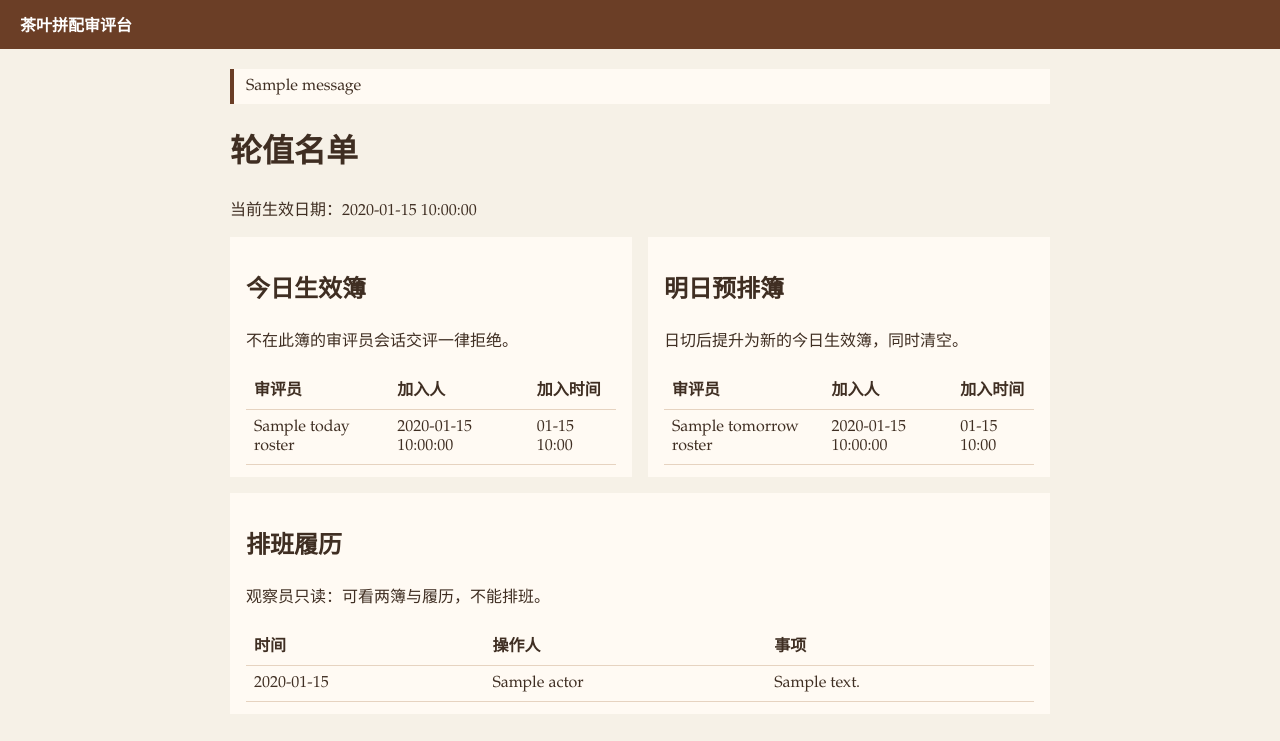
After one commit to lacsar712/cc-tb-b09-GSB, a Flask app: template backend/templates/roster.html in a window 1280 px wide. The commit adds this page. Shown: the top 741 px of the page. Run offline with Flask 3, Linux system fonts and the light colour scheme; the template is opened without the code that fills it: most values are stand-ins (such as "Sample title", 1, 10 or a date in 2020); one stand-in notice (Sample message) is shown; some libraries are stand-ins or nearby versions.

Commit message:
feat: duty roster books

```diff
--- a/backend/app.py
+++ b/backend/app.py
@@ -1,8 +1,18 @@
 import os
+import re
+from datetime import date
 from functools import wraps
 
 import psycopg2
-from flask import Flask, redirect, render_template, request, session, url_for
+from flask import (
+    Flask,
+    flash,
+    redirect,
+    render_template,
+    request,
+    session,
+    url_for,
+)
 from psycopg2.extras import RealDictCursor
 
 from rules import weigh
@@ -14,6 +24,9 @@ ACCOUNTS = {
     "taster": {"password": "tea123456", "role": "writer"},
     "observer": {"password": "look123456", "role": "reader"},
 }
+
+BOOKS = {"today": "今日生效簿", "tomorrow": "明日预排簿"}
+NAME_SPLIT = re.compile(r"[,\s，、;；]+")
 
 
 def db():
@@ -28,6 +41,70 @@ def login_required(fn):
         return fn(*args, **kwargs)
 
     return wrap
+
+
+def writer_required(fn):
+    @wraps(fn)
+    def wrap(*args, **kwargs):
+        if "user" not in session:
+            return redirect(url_for("login"))
+        if session.get("role") != "writer":
+            return ("仅审评员可排班", 403)
+        return fn(*args, **kwargs)
+
+    return wrap
+
+
+def audit(cur, actor, action, book=None, name=None, detail=None):
+    cur.execute(
+        """INSERT INTO roster_audit (actor, action, book, name, detail)
+           VALUES (%s,%s,%s,%s,%s)""",
+        (actor, action, book, name, detail),
+    )
+
+
+def ensure_rollover(cur):
+    """跨自然日：把昨日的明日预排提升为新的今日生效，清空明日预排，写一条日切履历。"""
+    cur.execute("SELECT active_date FROM roster_meta WHERE id = 1 FOR UPDATE")
+    row = cur.fetchone()
+    active_date = row["active_date"] if row else None
+    today = date.today()
+    if active_date is not None and active_date >= today:
+        return False
+    cur.execute("SELECT name FROM roster WHERE book = 'tomorrow' ORDER BY name")
+    promoted = [r["name"] for r in cur.fetchall()]
+    cur.execute("DELETE FROM roster WHERE book = 'today'")
+    cur.execute("UPDATE roster SET book = 'today' WHERE book = 'tomorrow'")
+    cur.execute(
+        """INSERT INTO roster_meta (id, active_date) VALUES (1, %s)
+           ON CONFLICT (id) DO UPDATE SET active_date = EXCLUDED.active_date""",
+        (today,),
+    )
+    detail = "明日预排提升为今日生效：" + ("、".join(promoted) if promoted else "（空）")
+    audit(cur, "system", "rollover", detail=detail)
+    return True
+
+
+def do_rollover(cur):
+    """立即执行一次日切提升（与跨自然日同流程）。"""
+    cur.execute("SELECT name FROM roster WHERE book = 'tomorrow' ORDER BY name")
+    promoted = [r["name"] for r in cur.fetchall()]
+    cur.execute("DELETE FROM roster WHERE book = 'today'")
+    cur.execute("UPDATE roster SET book = 'today' WHERE book = 'tomorrow'")
+    today = date.today()
+    cur.execute(
+        """INSERT INTO roster_meta (id, active_date) VALUES (1, %s)
+           ON CONFLICT (id) DO UPDATE SET active_date = EXCLUDED.active_date""",
+        (today,),
+    )
+    detail = "明日预排提升为今日生效：" + ("、".join(promoted) if promoted else "（空）")
+    audit(cur, "system", "rollover", detail=detail)
+    return promoted
+
+
+def parse_names(raw):
+    # 保留同批次内的重复项，交给入库前去重并统一提示"重名跳过"
+    return [p.strip() for p in NAME_SPLIT.split(raw or "") if p.strip()]
 
 
 @app.get("/health")
@@ -59,10 +136,22 @@ def logout():
 @app.get("/")
 @login_required
 def home():
+    can_write = session.get("role") == "writer"
+    on_duty = False
     with db() as conn, conn.cursor(cursor_factory=RealDictCursor) as cur:
+        ensure_rollover(cur)
+        if can_write:
+            cur.execute(
+                "SELECT 1 FROM roster WHERE book = 'today' AND name = %s",
+                (session["user"],),
+            )
+            on_duty = cur.fetchone() is not None
         cur.execute("SELECT * FROM cuppings ORDER BY id DESC")
         rows = cur.fetchall()
-    return render_template("home.html", rows=rows, can_write=session.get("role") == "writer")
+        conn.commit()
+    return render_template(
+        "home.html", rows=rows, can_write=can_write, on_duty=on_duty
+    )
 
 
 @app.post("/cuppings")
@@ -70,12 +159,24 @@ def home():
 def create():
     if session.get("role") != "writer":
         return ("仅审评员可提交拼配审评", 403)
-    aroma = float(request.form["aroma"])
-    taste = float(request.form["taste"])
-    liquor = float(request.form["liquor"])
-    lot = request.form["lot"].strip()
-    verdict, note, score = weigh(aroma, taste, liquor)
     with db() as conn, conn.cursor(cursor_factory=RealDictCursor) as cur:
+        ensure_rollover(cur)
+        cur.execute(
+            "SELECT 1 FROM roster WHERE book = 'today' AND name = %s",
+            (session["user"],),
+        )
+        if cur.fetchone() is None:
+            conn.commit()
+            msg = "你不在今日生效簿内，本轮交评被拒绝"
+            if request.headers.get("HX-Request"):
+                return (msg, 403)
+            flash(msg, "error")
+            return redirect(url_for("home"))
+        aroma = float(request.form["aroma"])
+        taste = float(request.form["taste"])
+        liquor = float(request.form["liquor"])
+        lot = request.form["lot"].strip()
+        verdict, note, score = weigh(aroma, taste, liquor)
         cur.execute(
             """INSERT INTO cuppings (lot, aroma, taste, liquor, score, verdict, note, created_by)
                VALUES (%s,%s,%s,%s,%s,%s,%s,%s) RETURNING *""",
@@ -86,3 +187,122 @@ def create():
     if request.headers.get("HX-Request"):
         return render_template("_row.html", row=row)
     return redirect(url_for("home"))
+
+
+@app.get("/roster")
+@login_required
+def roster_page():
+    with db() as conn, conn.cursor(cursor_factory=RealDictCursor) as cur:
+        rolled = ensure_rollover(cur)
+        if rolled:
+            conn.commit()
+        cur.execute("SELECT active_date FROM roster_meta WHERE id = 1")
+        active_date = cur.fetchone()["active_date"]
+        cur.execute("SELECT * FROM roster WHERE book = 'today' ORDER BY name")
+        today_roster = cur.fetchall()
+        cur.execute("SELECT * FROM roster WHERE book = 'tomorrow' ORDER BY name")
+        tomorrow_roster = cur.fetchall()
+        cur.execute("SELECT * FROM roster_audit ORDER BY id DESC LIMIT 100")
+        audits = cur.fetchall()
+        conn.commit()
+    today_names = {r["name"] for r in today_roster}
+    return render_template(
+        "roster.html",
+        today_roster=today_roster,
+        tomorrow_roster=tomorrow_roster,
+        audits=audits,
+        active_date=active_date,
+        book_labels=BOOKS,
+        can_write=session.get("role") == "writer",
+        on_duty=session.get("user") in today_names,
+    )
+
+
+@app.post("/roster/add")
+@writer_required
+def roster_add():
+    book = request.form.get("book", "")
+    if book not in BOOKS:
+        flash("未知簿名", "error")
+        return redirect(url_for("roster_page"))
+    names = parse_names(request.form.get("names", ""))
+    if not names:
+        flash("没有解析到任何人名", "error")
+        return redirect(url_for("roster_page"))
+    added, skipped = [], []
+    with db() as conn, conn.cursor(cursor_factory=RealDictCursor) as cur:
+        ensure_rollover(cur)
+        for name in names:
+            cur.execute(
+                "SELECT 1 FROM roster WHERE book = %s AND name = %s",
+                (book, name),
+            )
+            if cur.fetchone() is not None:
+                skipped.append(name)
+                continue
+            cur.execute(
+                "INSERT INTO roster (book, name, added_by) VALUES (%s,%s,%s)",
+                (book, name, session["user"]),
+            )
+            audit(
+                cur,
+                session["user"],
+                "add",
+                book=book,
+                name=name,
+                detail=f"加入{BOOKS[book]}",
+            )
+            added.append(name)
+        conn.commit()
+    if added:
+        flash(f"已加入{BOOKS[book]}：{'、'.join(added)}", "ok")
+    if skipped:
+        unique_skipped = list(dict.fromkeys(skipped))
+        flash(f"重名跳过：{'、'.join(unique_skipped)}", "error")
+    return redirect(url_for("roster_page"))
+
+
+@app.post("/roster/remove")
+@writer_required
+def roster_remove():
+    book = request.form.get("book", "")
+    name = request.form.get("name", "").strip()
+    if book not in BOOKS or not name:
+        flash("参数不完整", "error")
+        return redirect(url_for("roster_page"))
+    removed = False
+    with db() as conn, conn.cursor(cursor_factory=RealDictCursor) as cur:
+        ensure_rollover(cur)
+        cur.execute(
+            "DELETE FROM roster WHERE book = %s AND name = %s",
+            (book, name),
+        )
+        removed = cur.rowcount > 0
+        if removed:
+            audit(
+                cur,
+                session["user"],
+                "remove",
+                book=book,
+                name=name,
+                detail=f"移出{BOOKS[book]}",
+            )
+        conn.commit()
+    if removed:
+        flash(f"已将 {name} 移出{BOOKS[book]}", "ok")
+    else:
+        flash(f"{name} 不在{BOOKS[book]}中", "error")
+    return redirect(url_for("roster_page"))
+
+
+@app.post("/roster/rollover")
+@writer_required
+def roster_rollover():
+    with db() as conn, conn.cursor(cursor_factory=RealDictCursor) as cur:
+        promoted = do_rollover(cur)
+        conn.commit()
+    flash(
+        "日切完成，新今日生效簿：" + ("、".join(promoted) if promoted else "（空）"),
+        "ok",
+    )
+    return redirect(url_for("roster_page"))
--- a/backend/templates/base.html
+++ b/backend/templates/base.html
@@ -5,24 +5,43 @@
   <title>茶叶拼配审评台</title>
   <style>
     body { font-family: "Palatino Linotype", serif; background: #f6f1e7; color: #3f2e22; margin: 0; }
-    header { background: #6b3e26; color: #fff; padding: 12px 20px; display: flex; gap: 16px; }
+    header { background: #6b3e26; color: #fff; padding: 12px 20px; display: flex; gap: 16px; align-items: center; }
     header a { color: #f6e7c1; }
     main { max-width: 820px; margin: 20px auto; }
     table { width: 100%; background: #fffaf3; border-collapse: collapse; }
     td, th { padding: 8px; border-bottom: 1px solid #e6d3c0; text-align: left; }
     form { background: #fffaf3; padding: 12px; margin-bottom: 16px; }
     .pass { color: #166534; } .fail { color: #9f1239; }
+    .card { background: #fffaf3; padding: 12px 16px; margin-bottom: 16px; }
+    .grid { display: grid; grid-template-columns: 1fr 1fr; gap: 16px; }
+    .badge { display: inline-block; padding: 2px 8px; border-radius: 10px; font-size: 12px; }
+    .badge.on { background: #dcfce7; color: #166534; }
+    .badge.off { background: #fee2e2; color: #9f1239; }
+    button { cursor: pointer; }
+    .flash { padding: 8px 12px; margin-bottom: 10px; background: #fffaf3; border-left: 4px solid #6b3e26; }
+    .flash.ok { border-left-color: #166534; }
+    .flash.error { border-left-color: #9f1239; }
+    textarea { width: 100%; box-sizing: border-box; }
   </style>
 </head>
 <body>
   <header>
     <strong>茶叶拼配审评台</strong>
     {% if session.user %}
+      <a href="{{ url_for('home') }}">审评台</a>
+      <a href="{{ url_for('roster_page') }}">轮值名单</a>
       <span>{{ session.user }}</span>
       <a href="{{ url_for('logout') }}">退出</a>
     {% endif %}
   </header>
-  <main>{% block body %}{% endblock %}</main>
+  <main>
+    {% with messages = get_flashed_messages(with_categories=true) %}
+      {% for category, message in messages %}
+        <div class="flash {{ category }}">{{ message }}</div>
+      {% endfor %}
+    {% endwith %}
+    {% block body %}{% endblock %}
+  </main>
   <script>
     document.addEventListener("submit", async (event) => {
       const form = event.target;
--- a/backend/templates/login.html
+++ b/backend/templates/login.html
@@ -7,6 +7,6 @@
   <input name="username" value="taster" />
   <input name="password" type="password" value="tea123456" />
   <button>登录</button>
-  <p>taster / tea123456 可审评；observer / look123456 只看</p>
+  <p>taster / tea123456 可审评、可排班；observer / look123456 只看两簿与履历</p>
 </form>
 {% endblock %}
--- /dev/null
+++ b/backend/templates/roster.html
@@ -0,0 +1,111 @@
+{% extends "base.html" %}
+{% block body %}
+<h1>轮值名单</h1>
+<p>当前生效日期：{{ active_date }}
+  {% if on_duty %}<span class="badge on">你今日值班</span>{% endif %}
+</p>
+
+{% if can_write %}
+<form method="post" action="{{ url_for('roster_rollover') }}"
+      onsubmit="return confirm('立即执行日切？明日预排将提升为今日生效。')">
+  <button>执行日切（明日预排 → 今日生效）</button>
+</form>
+{% endif %}
+
+<div class="grid">
+  <div class="card">
+    <h2>今日生效簿</h2>
+    <p>不在此簿的审评员会话交评一律拒绝。</p>
+    <table>
+      <thead><tr><th>审评员</th><th>加入人</th><th>加入时间</th>{% if can_write %}<th></th>{% endif %}</tr></thead>
+      <tbody>
+        {% for r in today_roster %}
+        <tr>
+          <td>{{ r.name }}</td>
+          <td>{{ r.added_by }}</td>
+          <td>{{ r.added_at.strftime('%m-%d %H:%M') }}</td>
+          {% if can_write %}
+          <td>
+            <form method="post" action="{{ url_for('roster_remove') }}" style="margin:0;padding:0;background:none">
+              <input type="hidden" name="book" value="today" />
+              <input type="hidden" name="name" value="{{ r.name }}" />
+              <button>移出</button>
+            </form>
+          </td>
+          {% endif %}
+        </tr>
+        {% else %}
+        <tr><td colspan="4">（空）</td></tr>
+        {% endfor %}
+      </tbody>
+    </table>
+    {% if can_write %}
+    <form method="post" action="{{ url_for('roster_add') }}">
+      <input type="hidden" name="book" value="today" />
+      <textarea name="names" rows="2" placeholder="粘贴人名批量加入，支持空格、逗号、换行分隔；重名自动跳过"></textarea>
+      <button>批量加入今日簿</button>
+    </form>
+    {% endif %}
+  </div>
+
+  <div class="card">
+    <h2>明日预排簿</h2>
+    <p>日切后提升为新的今日生效簿，同时清空。</p>
+    <table>
+      <thead><tr><th>审评员</th><th>加入人</th><th>加入时间</th>{% if can_write %}<th></th>{% endif %}</tr></thead>
+      <tbody>
+        {% for r in tomorrow_roster %}
+        <tr>
+          <td>{{ r.name }}</td>
+          <td>{{ r.added_by }}</td>
+          <td>{{ r.added_at.strftime('%m-%d %H:%M') }}</td>
+          {% if can_write %}
+          <td>
+            <form method="post" action="{{ url_for('roster_remove') }}" style="margin:0;padding:0;background:none">
+              <input type="hidden" name="book" value="tomorrow" />
+              <input type="hidden" name="name" value="{{ r.name }}" />
+              <button>移出</button>
+            </form>
+          </td>
+          {% endif %}
+        </tr>
+        {% else %}
+        <tr><td colspan="4">（空）</td></tr>
+        {% endfor %}
+      </tbody>
+    </table>
+    {% if can_write %}
+    <form method="post" action="{{ url_for('roster_add') }}">
+      <input type="hidden" name="book" value="tomorrow" />
+      <textarea name="names" rows="2" placeholder="粘贴人名批量加入，支持空格、逗号、换行分隔；重名自动跳过"></textarea>
+      <button>批量加入明日簿</button>
+    </form>
+    {% endif %}
+  </div>
+</div>
+
+<div class="card">
+  <h2>排班履历</h2>
+  {% if not can_write %}<p>观察员只读：可看两簿与履历，不能排班。</p>{% endif %}
+  <table>
+    <thead><tr><th>时间</th><th>操作人</th><th>事项</th></tr></thead>
+    <tbody>
+      {% for a in audits %}
+      <tr>
+        <td>{{ a.at.strftime('%Y-%m-%d %H:%M:%S') }}</td>
+        <td>{{ a.actor }}</td>
+        <td>
+          {% if a.detail %}
+            {{ a.detail }}
+          {% else %}
+            {{ a.action }} {{ a.book or '' }} {{ a.name or '' }}
+          {% endif %}
+        </td>
+      </tr>
+      {% else %}
+      <tr><td colspan="3">（暂无履历）</td></tr>
+      {% endfor %}
+    </tbody>
+  </table>
+</div>
+{% endblock %}
```
Also changed, not shown: backend/seed.py (+43 -0 lines), backend/templates/home.html (+7 -1 lines), README.md.
